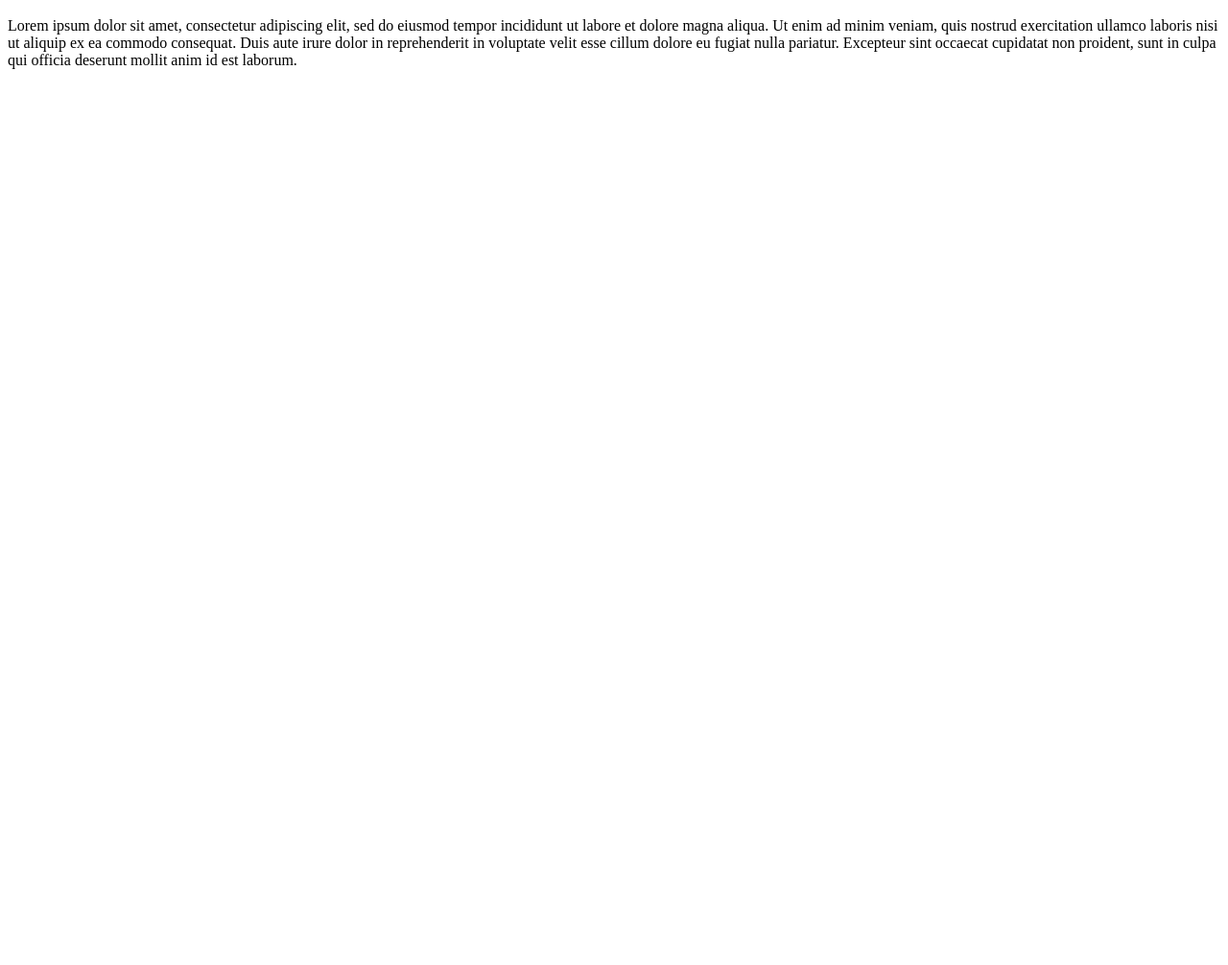
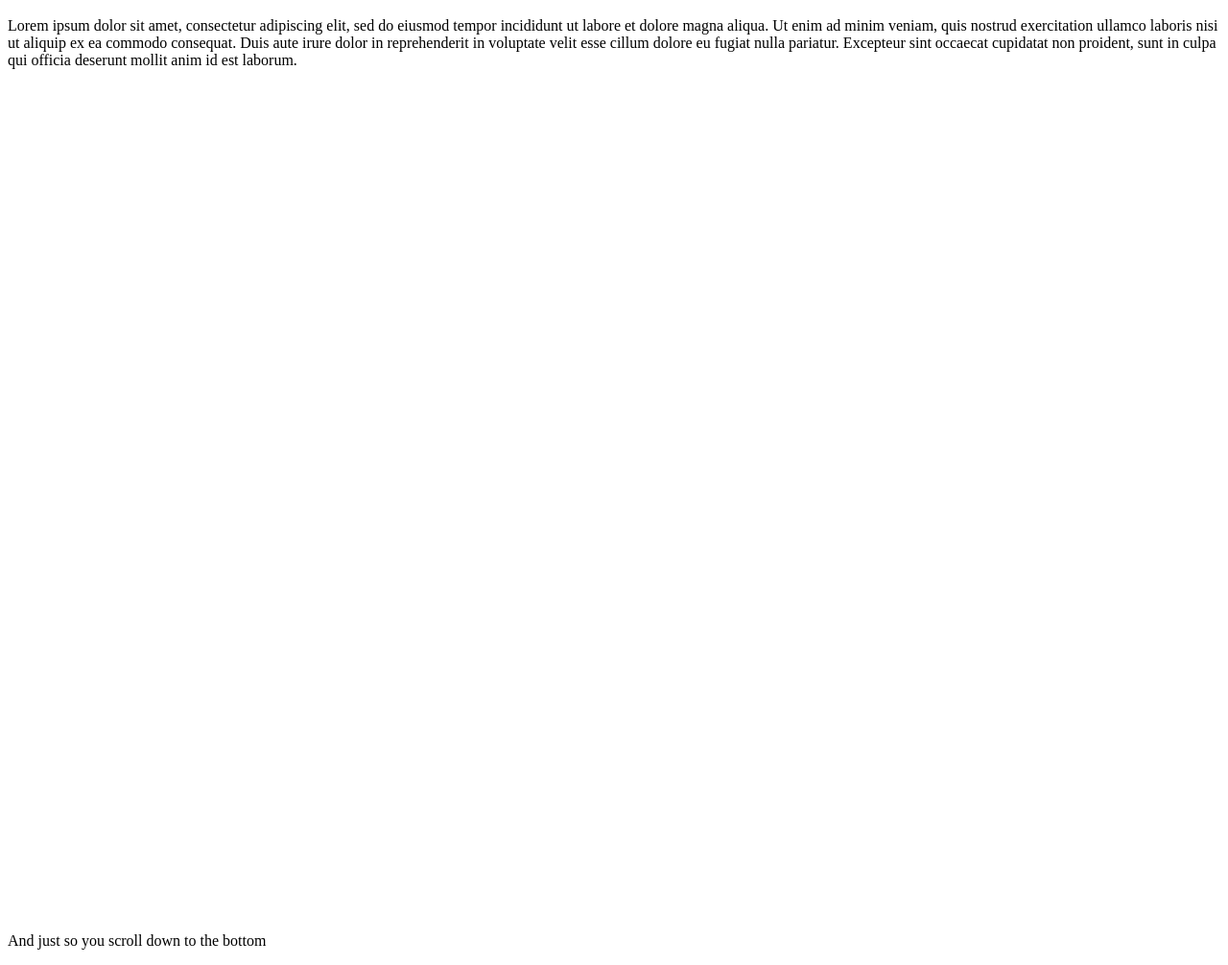
Before and after one commit to simpson101/offers, a plain HTML site: page wpvideo/o-test.html in a window 1280 px wide. Shown: the part 48-1054 px from the top of the page at 96% size. Before the commit the page ends 800 px from the top, so only its background shows below. Drawn offline with Linux system fonts and the light colour scheme.

Commit message:
Update o-test.html

```diff
--- a/wpvideo/o-test.html
+++ b/wpvideo/o-test.html
@@ -108,6 +108,7 @@
   <body>
                  <h1>This is a Original Test Page</h1>
                  <p>Lorem ipsum dolor sit amet, consectetur adipiscing elit, sed do eiusmod tempor incididunt ut labore et dolore magna aliqua. Ut enim ad minim veniam, quis nostrud exercitation ullamco laboris nisi ut aliquip ex ea commodo consequat. Duis aute irure dolor in reprehenderit in voluptate velit esse cillum dolore eu fugiat nulla pariatur. Excepteur sint occaecat cupidatat non proident, sunt in culpa qui officia deserunt mollit anim id est laborum.</p>
+                 <p style="margin-top:900px;">And just so you scroll down to the bottom</p>
 
   </body>
 
```
